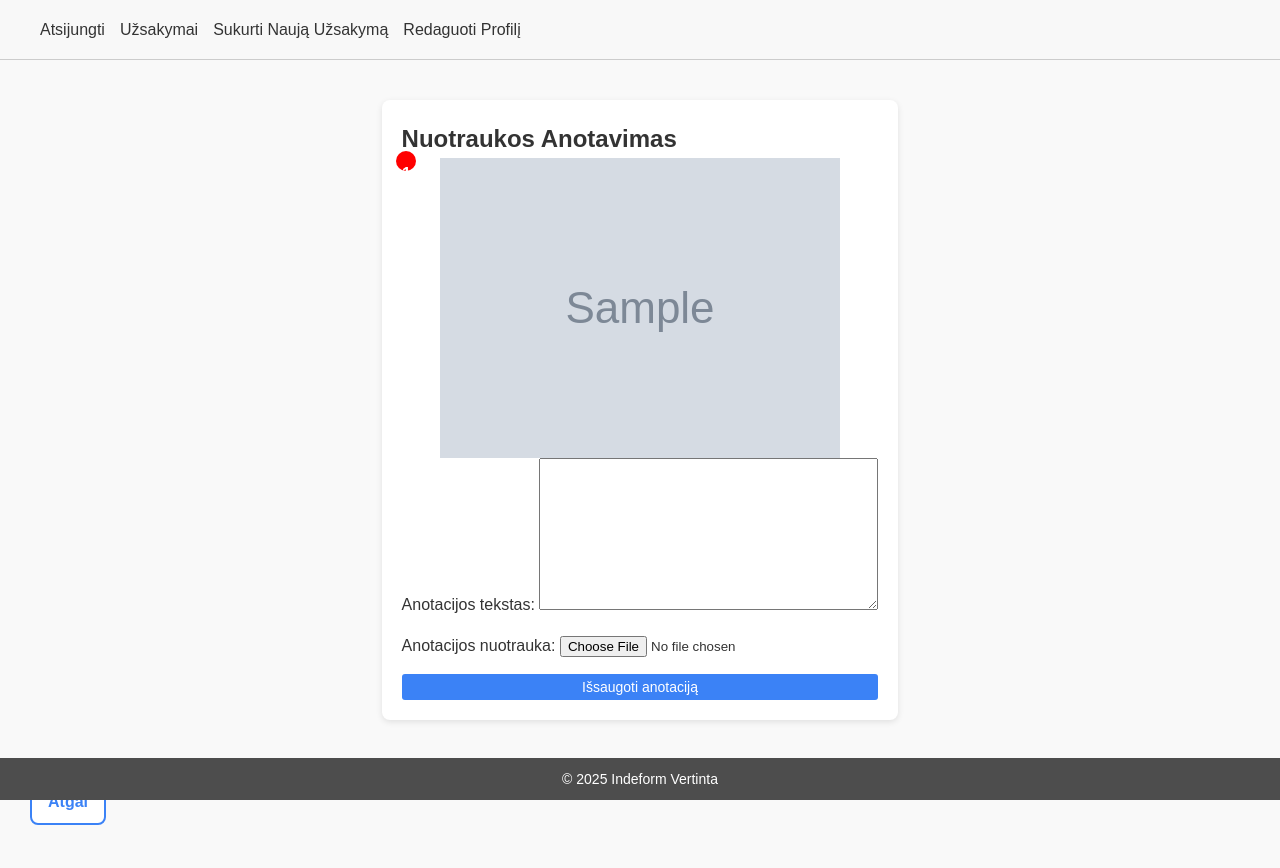
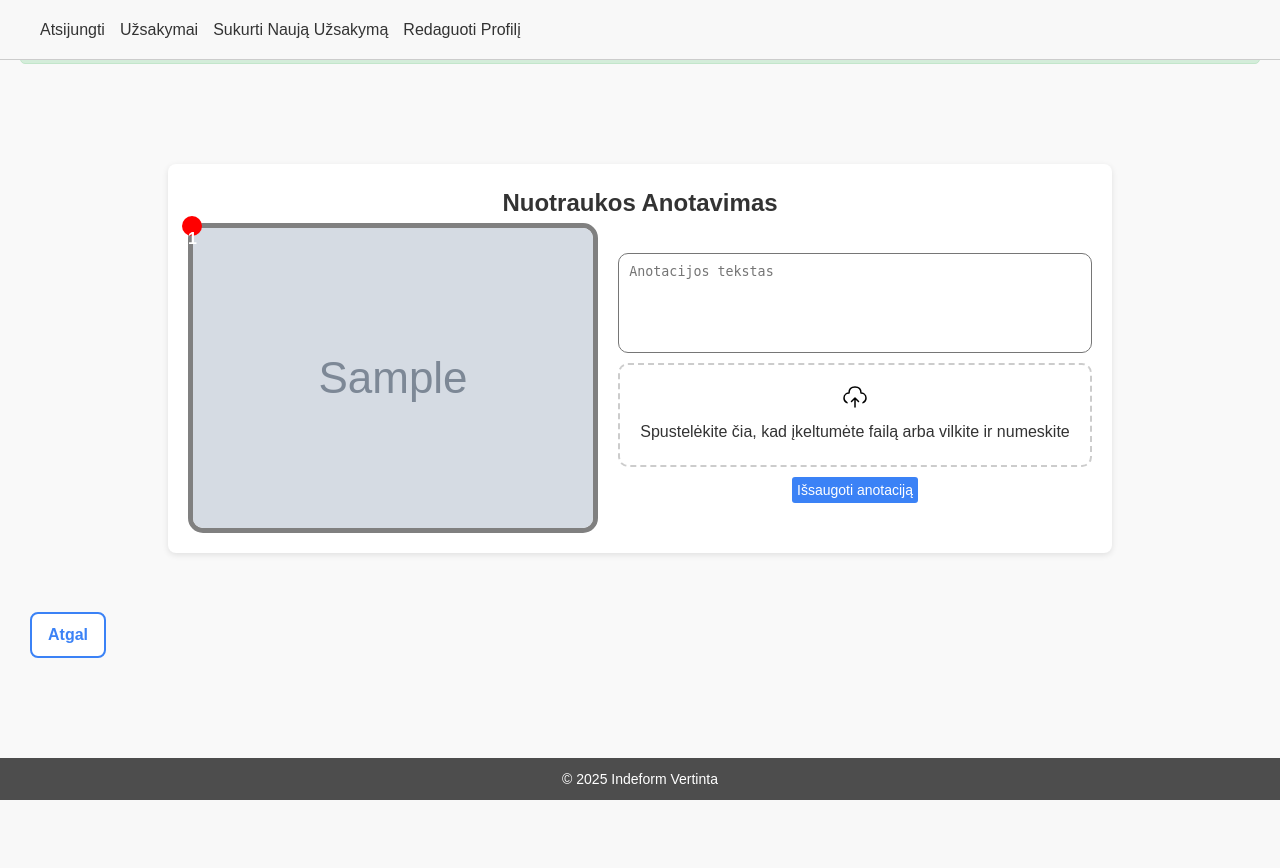
Before and after one commit to TautvisP/Vertinta, a Django app: page /evaluator/evaluation_steps/1/image_annotation/1/1/ in a window 1280 px wide. Shown: the top 868 px of the page. After the commit the page ends 800 px from the top, so only its background shows below. Run offline with Django 3.2, Linux system fonts and the light colour scheme; a user stored in the database is signed in; tables that the repository leaves empty hold one stand-in row (values such as "Sample post"); grey boxes marked "Sample" are stand-in pictures; one stand-in notice (Sample message) is shown.

Commit message:
Improved design for gallery, image annotations, and order list items

```diff
--- a/dev/modules/evaluator/forms.py
+++ b/dev/modules/evaluator/forms.py
@@ -114,10 +114,17 @@
         widget=forms.HiddenInput())
 
     annotation_text = forms.CharField(
-        label=_('Anotacijos tekstas'), widget=forms.Textarea(attrs={'class': 'form-control'}), required=False)
+        widget=forms.Textarea(attrs={
+            'class': 'form-control',
+            'placeholder': _('Anotacijos tekstas')
+        }), required=False)
 
     annotation_image = forms.ImageField(
-        label=_('Anotacijos nuotrauka'), widget=forms.ClearableFileInput(attrs={'class': 'form-control'}), required=False)
+        widget=forms.ClearableFileInput(attrs={
+            'class': 'form-control',
+            'id': 'annotation-image-input'
+        }), required=False)
+
     class Meta:
         model = ImageAnnotation
         fields = ['x_coordinate', 'y_coordinate', 'annotation_text', 'annotation_image']
--- a/dev/modules/evaluator/templates/evaluation_steps.html
+++ b/dev/modules/evaluator/templates/evaluation_steps.html
@@ -19,7 +19,8 @@
             <a href="{% url 'modules.evaluator:found_organizations' order.id order.object.id %}" class="step-button">{% trans '7. Netoliese esančios įstaigos' %}</a>
             <a href="{% url 'modules.evaluator:generate_report' order.id order.object.id %}" class="step-button">{% trans '8. Ataskaitos generavimas' %}</a>
         </div>
-        <button class="start-button">{% trans 'Pradėti' %}</button>
+        <a href="{% url 'modules.orders:evaluator_order_list' %}" class="btn-back">{% trans "Atgal" %}</a>
+
     </div>
 </div>
 {% endblock %}
--- a/dev/modules/evaluator/templates/image_annotation.html
+++ b/dev/modules/evaluator/templates/image_annotation.html
@@ -15,19 +15,30 @@
 <div class="content-page">
     <div class="container">
         <h2>{% trans "Nuotraukos Anotavimas" %}</h2>
+        <div class="content">
             <div class="annotation-container" id="annotation-container" style="position: relative;">
-            <img id="annotatable-image" src="{{ image.image.url }}" alt="Object Image" style="max-width: 100%;">
+                <img id="annotatable-image" src="{{ image.image.url }}" alt="Object Image" class="annotatable-image">
                 {% for annotation in annotations %}
                 <div class="marker existing-marker" data-id="{{ annotation.id }}" style="left: {{ annotation.x_coordinate }}%; top: {{ annotation.y_coordinate }}%;">
                     <span class="marker-number">{{ forloop.counter }}</span>
                 </div>
                 {% endfor %}
             </div>
+            <div class="annotation-form-container">
                 <form id="annotation-form" method="post" enctype="multipart/form-data">
                     {% csrf_token %}
-            {{ annotation_form.as_p }}
+                    {{ annotation_form.x_coordinate }}
+                    {{ annotation_form.y_coordinate }}
+                    {{ annotation_form.annotation_text }}
+                    <div id="drop-area" class="drop">
+                        <img src="{% static 'icons/upload.svg' %}" alt="{% trans 'Pasirinkti failą' %}">
+                        <p>{% trans "Spustelėkite čia, kad įkeltumėte failą arba vilkite ir numeskite" %}</p>
+                        <input type="file" id="annotation-image-input" name="annotation_image" class="form-control">
+                    </div>
                     <button type="submit" class="btn btn-primary">{% trans "Išsaugoti anotaciją" %}</button>
                 </form>
+            </div>
+        </div>
     </div>
 
     <!-- Modal for displaying annotation details -->
@@ -42,15 +53,22 @@
                 <input type="file" id="annotation-edit-image" name="annotation_image" style="display: none;">
                 <input type="hidden" id="id_x_coordinate" name="x_coordinate" value="">
                 <input type="hidden" id="id_y_coordinate" name="y_coordinate" value="">
+                <img id="annotation-image" src="" style="max-width: 100%;">
                 <button id="save-annotation" class="btn btn-primary" data-id="" style="display: none;">{% trans "Išsaugoti" %}</button>
             </form>
-            <img id="annotation-image" src="" style="max-width: 100%;">
-            <button id="edit-annotation" class="btn btn-primary" data-id="">{% trans "Redaguoti" %}</button>
-            <button id="delete-annotation" class="btn btn-danger" data-id="">{% trans "Ištrinti" %}</button>
+            <button id="edit-annotation" class="icon-button" data-id="{{ annotation.id }}" title="{% trans 'Redaguoti' %}">
+                <img src="{% static 'icons/edit-pencil.svg' %}" alt="{% trans 'Redaguoti' %}">
+            </button>
+            <form id="delete-annotation-form" method="post" style="display:inline;">
+                {% csrf_token %}
+                <input type="hidden" name="annotation_id" id="delete-annotation-id">
+                <button type="submit" id="delete-annotation" class="icon-button" data-id="{{ annotation.id }}" title="{% trans 'Ištrinti' %}">
+                    <img src="{% static 'icons/trash.svg' %}" alt="{% trans 'Ištrinti' %}">
+                </button>
+            </form>
         </div>
     </div>
 </div>
-
 <div class="navigation-buttons">
     <a href="{% url 'modules.evaluator:edit_gallery' order_id=order.id pk=pk %}" class="btn-back">{% trans "Atgal" %}</a>
 </div>
--- a/dev/modules/evaluator/templates/object_gallery.html
+++ b/dev/modules/evaluator/templates/object_gallery.html
@@ -47,7 +47,11 @@
                     <form method="post" style="display:inline;">
                         {% csrf_token %}
                         <input type="hidden" name="image_id" value="{{ image.id }}">
-                        <button type="submit" name="delete_image" class="delete-buttons">{% trans "Ištrinti" %}</button>
+                        <button type="submit" class="icon-button" title="{% trans 'Ištrinti' %}">
+                            <img src="{% static 'icons/trash.svg' %}">
+                        </button>
+
+
                     </form>
                 </div>
             </div>
--- a/dev/modules/evaluator/templates/similar_object_search.html
+++ b/dev/modules/evaluator/templates/similar_object_search.html
@@ -42,7 +42,7 @@
             <form method="post" id="object-type-form">
                 {% csrf_token %}
                 {{ form.as_p }}
-                <button type="button" id="load-form-button" class="btn btn-primary">{% trans "Pasirinkti" %}</button>
+                <button type="button" id="load-form-button" class="btn-forward">{% trans "Pasirinkti" %}</button>
             </form>
             <div id="dynamic-form-container"></div>
         </div>
--- a/dev/modules/orders/forms.py
+++ b/dev/modules/orders/forms.py
@@ -78,10 +78,10 @@
         label=_('Namo nr.'),  min_value=1, error_messages=default_errors)
 
     latitude = forms.DecimalField(
-        label=_('Platuma'), max_digits=9, decimal_places=6, required=False, widget=forms.NumberInput(attrs={'class': 'form-control'}))
+        label=_('Platuma'), max_digits=9, decimal_places=6, widget=forms.NumberInput(attrs={'class': 'form-control'}), error_messages=default_errors)
 
     longitude = forms.DecimalField(
-        label=_('Ilguma'), max_digits=9, decimal_places=6, required=False, widget=forms.NumberInput(attrs={'class': 'form-control'}))
+        label=_('Ilguma'), max_digits=9, decimal_places=6, widget=forms.NumberInput(attrs={'class': 'form-control'}), error_messages=default_errors)
 
 
     def get_fields(self, *args, **kwargs):
--- a/dev/modules/orders/models.py
+++ b/dev/modules/orders/models.py
@@ -349,6 +349,8 @@
     district = models.TextField(blank=True, null=True)
     conclusion = models.TextField(blank=True, null=True)
     valuation_methodology = models.TextField(blank=True, null=True)
+    report_file = models.FileField(upload_to='reports/', blank=True, null=True)
+
 
     def __str__(self):
         return f"Report for Order {self.order.id}"
--- a/dev/modules/orders/templates/order_list.html
+++ b/dev/modules/orders/templates/order_list.html
@@ -39,6 +39,11 @@
                         {% endif %}
                         <td>{{ order.status }}</td>
                         <td>
+                            {% if order.report and order.report.report_file %}
+                                <a href="{{ order.report.report_file.url }}" class="icon-button" download title="{% trans 'Atsisiųsti Ataskaitą' %}" >
+                                    <img src="{% static 'icons/report.svg' %}" alt="Document Icon">
+                                </a>
+                            {% endif %}
                             {% if order.status == 'Nebaigtas' %}
                             <a href="{% url 'modules.orders:select_agency' order.id %}" class="btn btn-primary">{% trans 'Tęsti' %}</a>
                             {% else %}
--- a/dev/shared/css/annotation.css
+++ b/dev/shared/css/annotation.css
@@ -28,6 +28,10 @@
     text-align: center;
 }
 
+h2 {
+    text-align: center;
+}
+
 /* Content Layout */
 .content {
     display: flex;
@@ -36,7 +40,6 @@
 
 /* Image Section */
 .annotation-container {
-    flex: 2;
     position: relative;
     display: flex;
     justify-content: center;
@@ -49,23 +52,8 @@
     position: relative;
     max-width: 100%;
     max-height: 100%;
-    border: 1px solid #ddd;
-    border-radius: 8px;
-}
-
-.image {
-    position: relative;
-    width: 100%;
-    height: auto;
-    border: 1px solid #ddd;
-    border-radius: 8px;
-    padding: 10px;
-    text-align: center;
-}
-
-.image img {
-    max-width: 100%;
-    border-radius: 8px;
+    border: 5px solid gray;
+    border-radius: 15px;
 }
 
 /* Annotation Positions */
@@ -155,9 +143,62 @@
     width: 80%;
     max-width: 600px;
 }
+.modal-content textarea {
+    resize: none;
+    height: 100px;
+    overflow: hidden;
+    border-radius: 10px;
+    padding: 10px;
+}
 
 @media (max-width: 600px) {
     .modal-content {
         width: 95%;
     }
 }
+
+.annotation-form-container {
+    flex: 1;
+    display: flex;
+    flex-direction: column;
+    gap: 20px;
+    justify-content: center;
+}
+.annotation-form-container form {
+    display: flex;
+    flex-direction: column;
+    gap: 10px;
+    justify-content: center;
+}
+.annotation-form-container button {
+    align-self: center;
+}
+.annotation-form-container textarea {
+    resize: none;
+    height: 100px;
+    overflow: hidden;
+    border-radius: 10px;
+    padding: 10px;
+}
+
+#annotation-image-input,
+#annotation-edit-image {
+    display: none; /* Hide the default file input */
+}
+
+.drop {
+    border-radius: 10px;
+    border: 2px dashed #ccc;
+    padding: 20px;
+    display: flex;
+    flex-direction: column;
+    align-items: center;
+    justify-content: center;
+    text-align: center;
+    cursor: pointer;
+}
+.drop img {
+    width: 24px;
+    height: 24px;
+    margin-bottom: 10px;
+}
--- a/dev/shared/css/style.css
+++ b/dev/shared/css/style.css
@@ -426,6 +426,7 @@
     display: flex;
     flex-direction: column;
     gap: 15px;
+    padding-bottom: 20px;
 }
 
 /* Request Item */
@@ -464,7 +465,7 @@
 }
 
 .step-button {
-    font-size: 14px;
+    font-size: 16px;
     font-weight: 500;
     text-align: left;
     padding: 10px 15px;
@@ -637,6 +638,7 @@
     display: inline-flex;
     align-items: center;
     justify-content: center;
+    vertical-align: top;
 }
 
 .icon-button img {
@@ -680,3 +682,86 @@
     border: 1px solid #ccc;
     border-radius: 3px;
 }
+
+/* Message Styles */
+.messages {
+    list-style-type: none;
+    padding: 0;
+    margin: 0 0 20px 0;
+}
+
+.messages li {
+    padding: 10px;
+    border-radius: 5px;
+    margin-bottom: 10px;
+    font-size: 14px;
+}
+
+.messages li.success {
+    background-color: #d4edda;
+    color: #155724;
+    border: 1px solid #c3e6cb;
+}
+
+.messages li.error {
+    background-color: #f8d7da;
+    color: #721c24;
+    border: 1px solid #f5c6cb;
+}
+
+/* Error Message Styles */
+.error-message {
+    color: #ff0000;
+    font-size: 0.9rem;
+    margin-top: 5px;
+}
+
+.missing-data-messages {
+    background-color: #ffe6e6;
+    border: 1px solid #eb2626a1;
+    border-radius: 10px;
+    border-width: 5px;
+    padding: 10px;
+    margin-top: 10px;
+    margin-bottom: 10px;
+}
+
+
+/* Meant for forms to be in a single line with a button under them. 3x2? */
+.single-line-form {
+    display: grid;
+    grid-template-columns: repeat(3, 1fr);
+    gap: 15px;
+    align-items: center;
+}
+
+.single-line-form .form-group {
+    display: flex;
+    flex-direction: column;
+    margin-bottom: 0;
+}
+
+.single-line-form .form-group label {
+    margin-bottom: 5px;
+}
+
+.single-line-form .form-group input,
+.single-line-form .form-group textarea {
+    padding: 8px;
+    border: 1px solid #ccc;
+    border-radius: 3px;
+    width: 100%;
+}
+
+.single-line-form .form-group textarea {
+    resize: none;
+    height: 100px;
+    overflow: hidden;
+}
+
+.btn-container {
+    grid-column: 1 / -1;
+    display: flex;
+    justify-content: center;
+    margin-top: 20px;
+}
--- a/dev/shared/templates/shared/base.html
+++ b/dev/shared/templates/shared/base.html
@@ -12,10 +12,18 @@
 </head>
 <body>
     {% include 'shared/header.html' %}
-    {% block content %}{% endblock %}
+    <main>
+        {% if messages %}
+            <ul class="messages">
+                {% for message in messages %}
+                    <li{% if message.tags %} class="{{ message.tags }}"{% endif %}>{{ message }}</li>
+                {% endfor %}
+            </ul>
+        {% endif %}
+        {% block content %}{% endblock %}
+    </main>
     {% block extra_body %}{% endblock %}
     {% block extra_js %}{% endblock %}
-
     <footer class="footer">
         <span class="text-muted">&copy; {% now 'Y' %} Indeform Vertinta</span>
     </footer>
```
Also changed, not shown: dev/modules/evaluator/js/main_image_annotation.js (+112 -0 lines), dev/modules/evaluator/templates/generate_report.html (+15 -9 lines), dev/modules/evaluator/templates/similar_object_list.html (+7 -3 lines), dev/modules/evaluator/views/generate_report_view.py (+6 -1 lines), dev/modules/orders/templates/evaluator_order_list.html (+5 -3 lines), dev/shared/css/tabletStyle.css (+25 -2 lines), dev/modules/orders/migrations/0018_report_report_file_alter_order_priority_and_more.py (added), dev/shared/icons/edit-pencil.svg (added), dev/shared/icons/upload.svg (added). Lines whose indentation alone changed are shown as unchanged.
